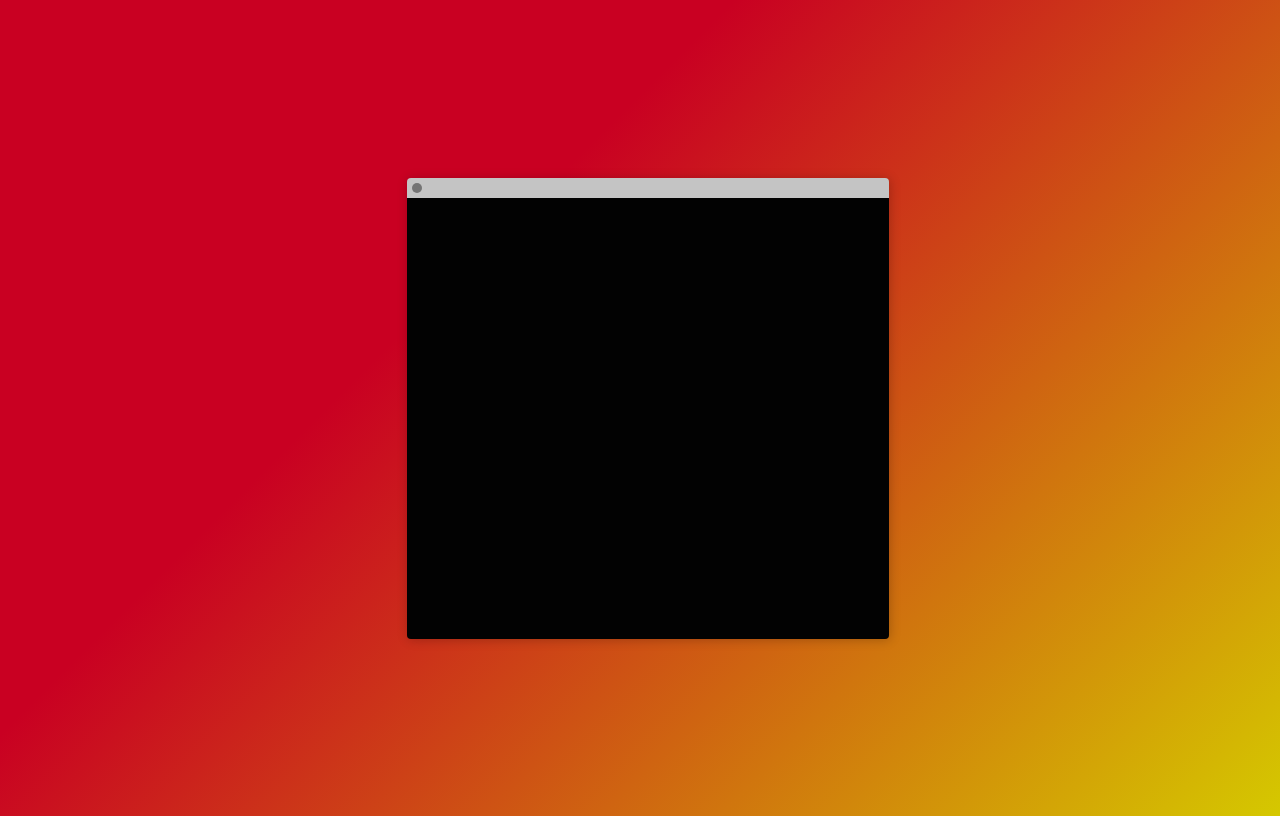
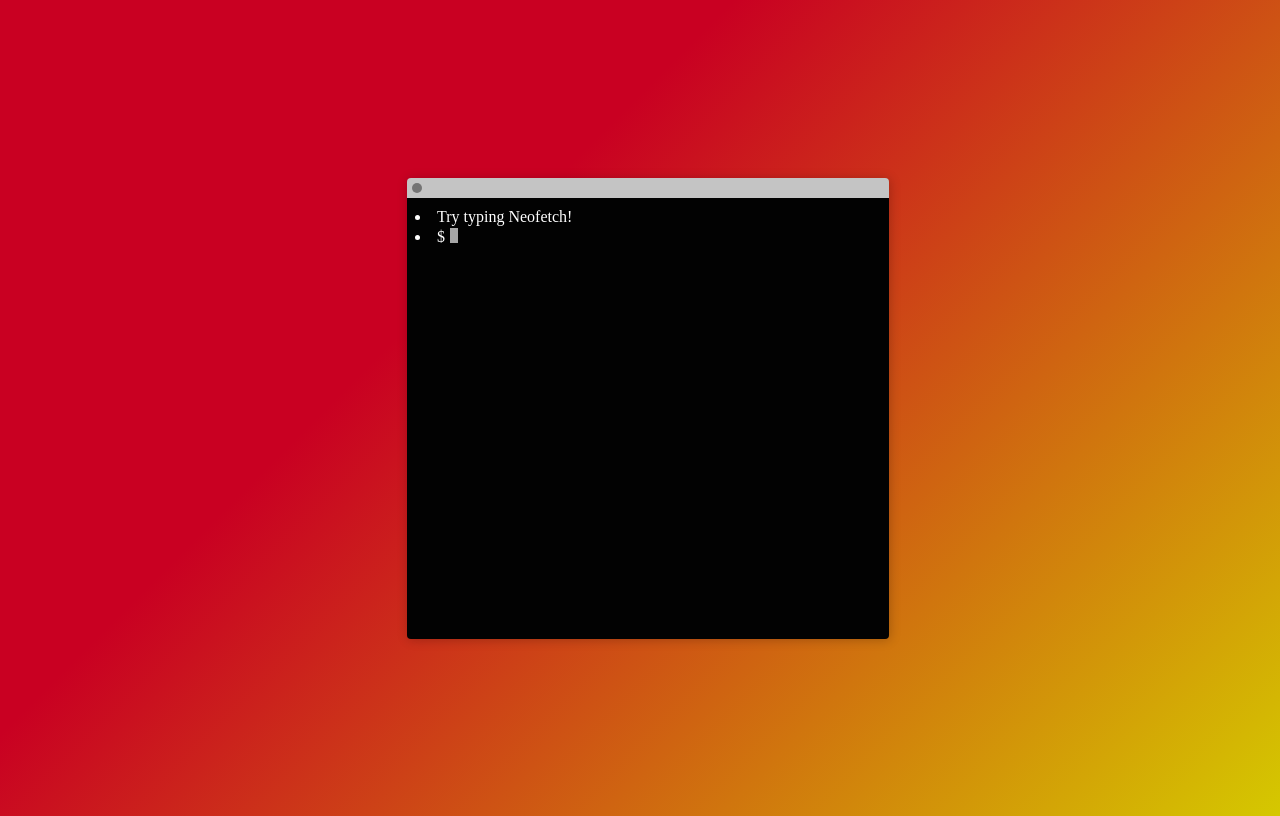
Before and after one commit to molinajimenez/lab9_web, a React app: page / in a window 1280 px wide. Built offline with nearby package versions, Linux system fonts and the light colour scheme.

Commit message:
blinker made

```diff
--- /dev/null
+++ b/src/components/Blinker/Blinker.css
@@ -0,0 +1,18 @@
+div.blinker{
+    animation: .8s blink infinite;
+	background: white;
+	display: inline-block;
+	height: calc(12px + 0.25vw);
+	margin-bottom: -1px;
+    margin-left: 5px;
+	width: 8px;
+}
+@keyframes blink {
+    from {
+        opacity: 0;
+    }
+
+    to {
+        opacity: 1;
+    }
+}
--- /dev/null
+++ b/src/components/Blinker/Blinker.jsx
@@ -0,0 +1,10 @@
+import React from 'react'
+import './Blinker.css'
+
+const Blinker = () =>{
+    return(
+        <div className="blinker"></div>
+    )
+}
+
+export default Blinker
--- /dev/null
+++ b/src/components/LineContainer/LineContainer.jsx
@@ -0,0 +1,27 @@
+import React from 'react';
+import Blinker from '../Blinker/Blinker'
+const LineContainer = (props) => {
+    const {text, active} = props
+    const style = {
+        "color": "white",
+	    "marginTop": "0.15rem",
+        "position": "relative"
+    }
+    if(active){
+        return(
+            <li style={style}>${text}
+                <Blinker></Blinker>
+            </li>
+        )
+
+    } else{
+        return(
+
+            <li style={style}>{text}</li>
+        )
+
+    }
+
+}
+
+export default LineContainer
--- a/src/components/Terminal/Terminal.jsx
+++ b/src/components/Terminal/Terminal.jsx
@@ -1,12 +1,17 @@
-import React from 'react';
-import './Terminal.css';
+import React from 'react'
+import './Terminal.css'
+import '../LineContainer/LineContainer'
+import LineContainer from '../LineContainer/LineContainer'
 
 class Terminal extends React.Component {
   render() {
     return (
-      <div className="terminal" />
-    );
+      <div className="terminal">
+          <LineContainer text="Try typing Neofetch!"></LineContainer>
+          <LineContainer active={true}></LineContainer>
+      </div>
+    )
   }
 }
 
-export default Terminal;
+export default Terminal
```
